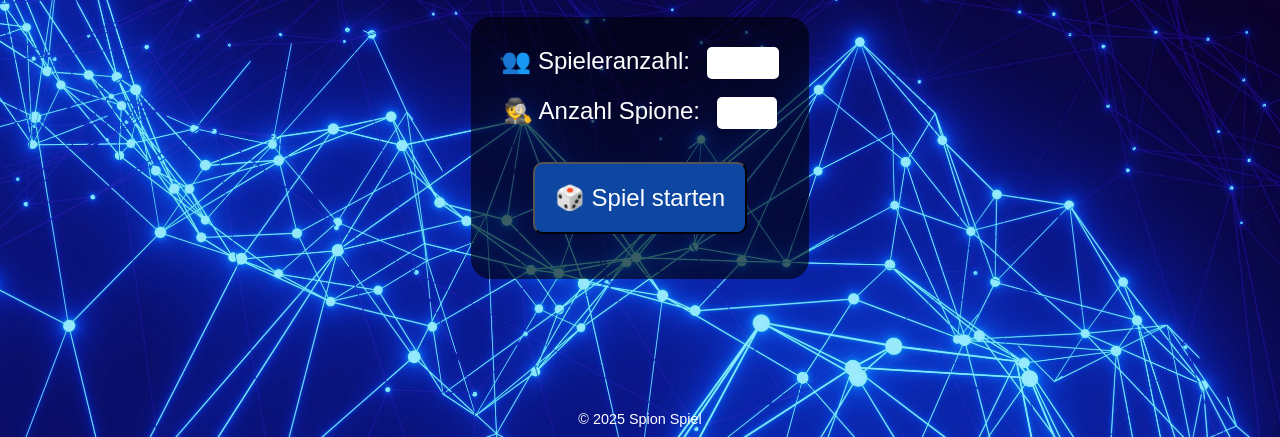
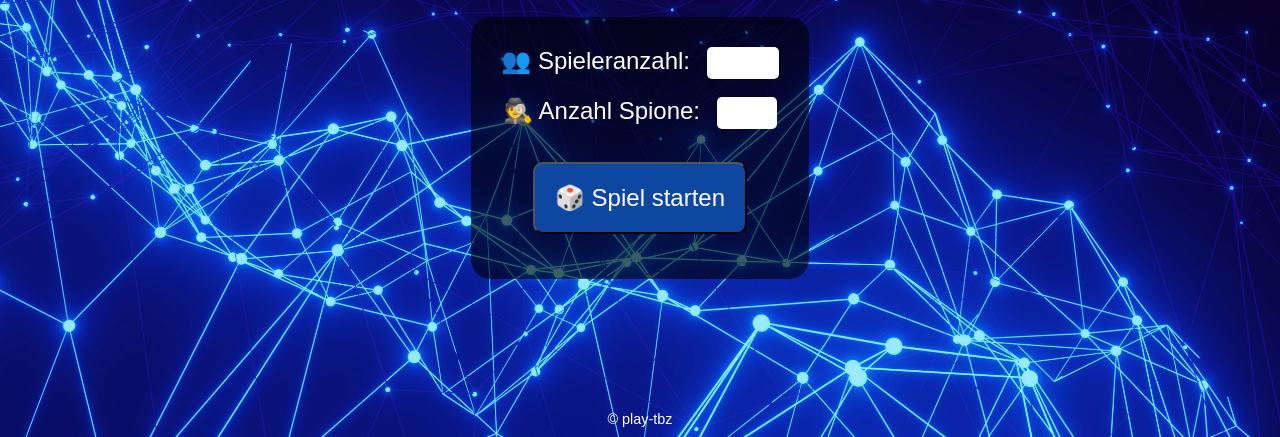
Before and after one commit to Dominik-TBZ/Modul-431-Projektarbeit, a plain HTML site: page src/games/spion/spion.html in a window 1280 px wide. Shown: the part 363-800 px from the top of the page. Drawn offline with Linux system fonts and the light colour scheme.

Commit message:
fixes Dok und Spion

```diff
--- a/src/games/spion/spion.html
+++ b/src/games/spion/spion.html
@@ -48,6 +48,6 @@
 
     </main>
 
-    <footer><p>&copy; 2025 Spion Spiel</p></footer>
+    <footer><p>&copy; play-tbz</p></footer>
 </body>
 </html>
```
Also changed, not shown: 1 other file.
